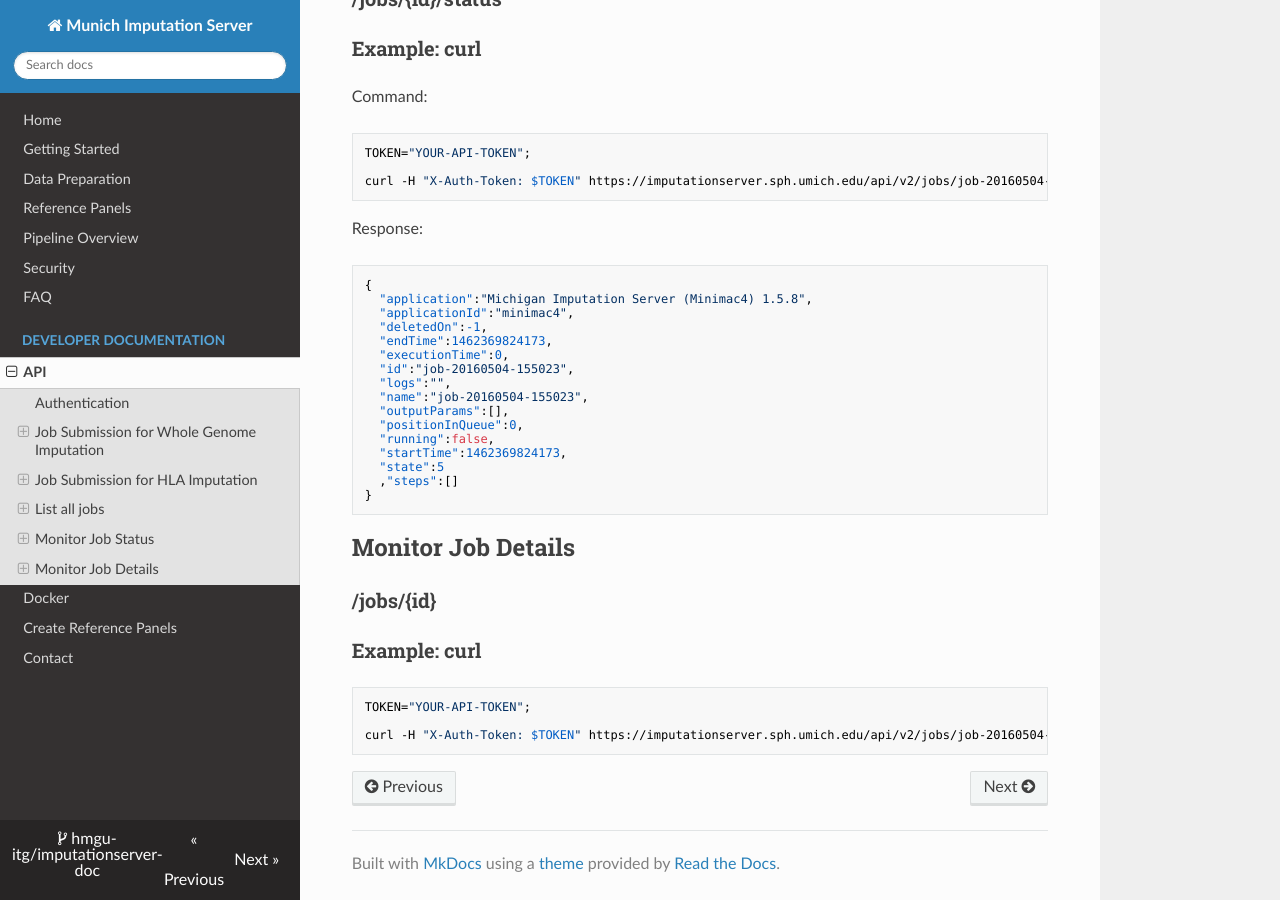
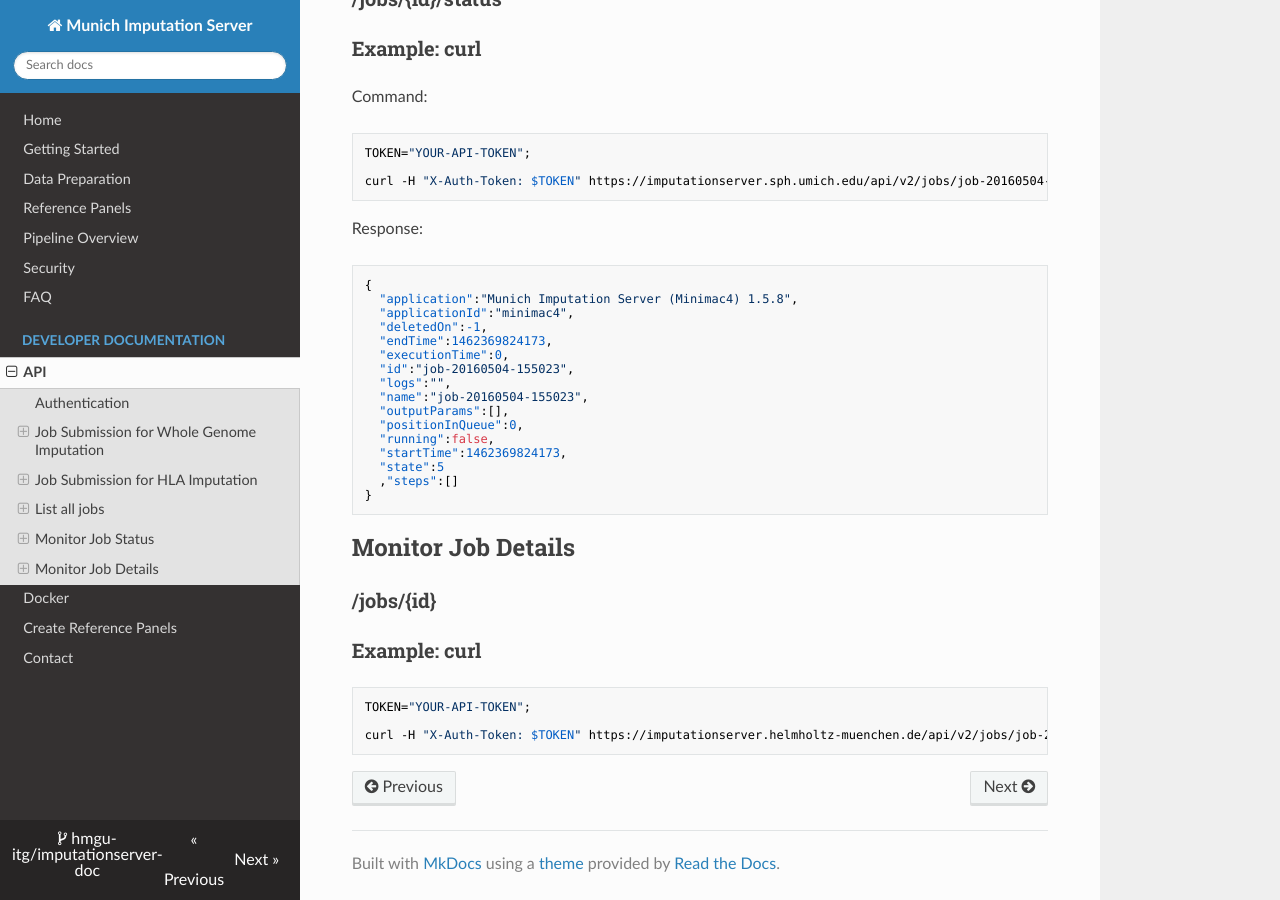
Before and after one commit to itguser/munichimputationserver, an MkDocs documentation site: the page built from docs/api.md, in a window 1280 px wide and 900 px high, scrolled down 6189 px. Built offline with MkDocs 1.6.1, drawn with Linux system fonts in a browser that asks for light colours; nearby versions of some CDN libraries.

Commit message:
Update api.md

````diff
--- a/docs/api.md
+++ b/docs/api.md
@@ -286,7 +286,7 @@ Response:
 
 ```json
 {
-  "application":"Michigan Imputation Server (Minimac4) 1.5.8",
+  "application":"Munich Imputation Server (Minimac4) 1.5.8",
   "applicationId":"minimac4",
   "deletedOn":-1,
   "endTime":1462369824173,
@@ -312,5 +312,5 @@ Response:
 ```sh
 TOKEN="YOUR-API-TOKEN";
 
-curl -H "X-Auth-Token: $TOKEN" https://imputationserver.sph.umich.edu/api/v2/jobs/job-20160504-155023/
+curl -H "X-Auth-Token: $TOKEN" https://imputationserver.helmholtz-muenchen.de/api/v2/jobs/job-20160504-155023/
 ```
````
